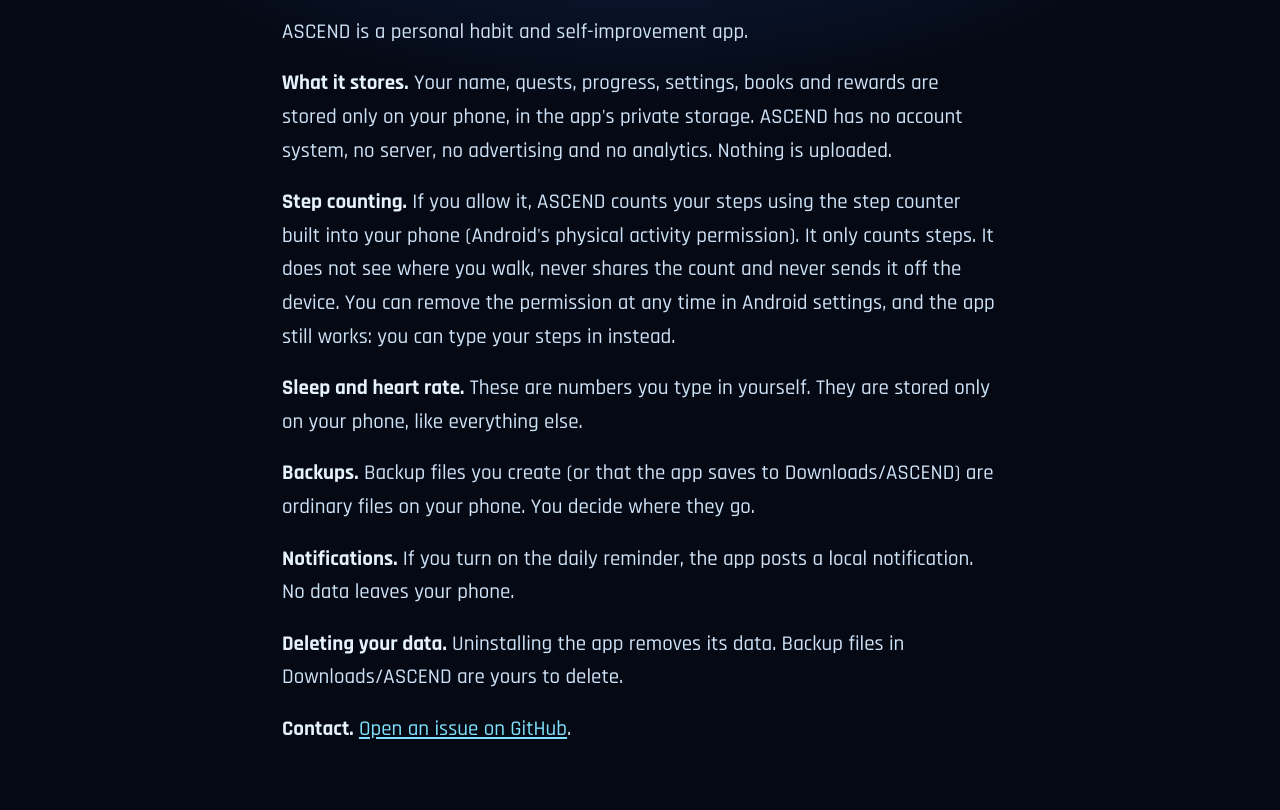
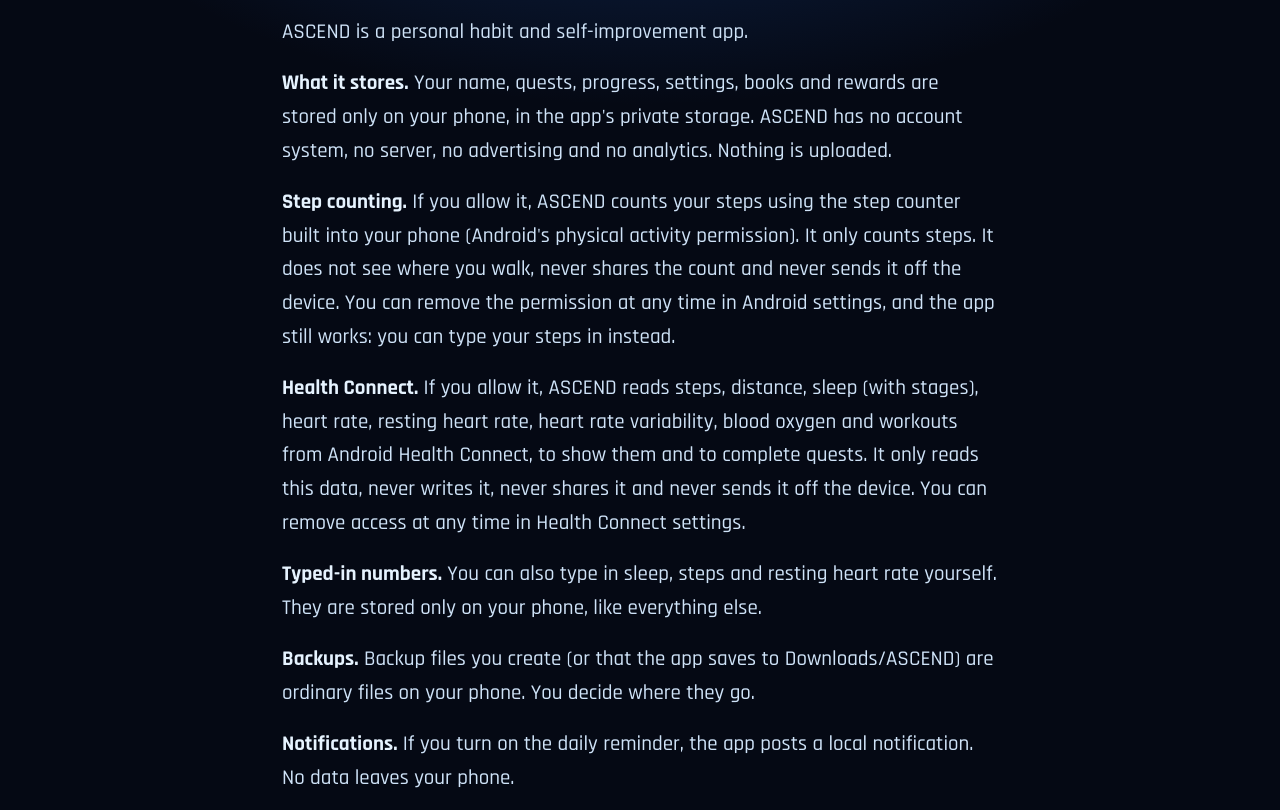
Before and after one commit to techknowledgedev/Ascend-showcase, a plain HTML site: page privacy.html in a window 1280 px wide. Shown: the part 231-1041 px from the top of the page. Drawn offline with Linux system fonts and the light colour scheme.

Commit message:
Showcase: Health Connect is optional again
Co-Authored-By: Claude Sonnet 5.5 <noreply@anthropic.com>
Claude-Session: https://claude.ai/code/session_01SwXAeFsgfusYWhEm93F5ez

```diff
--- a/privacy.html
+++ b/privacy.html
@@ -24,7 +24,8 @@ strong{color:var(--text);font-weight:700}
 <p>ASCEND is a personal habit and self-improvement app.</p>
 <p><strong>What it stores.</strong> Your name, quests, progress, settings, books and rewards are stored only on your phone, in the app&#x27;s private storage. ASCEND has no account system, no server, no advertising and no analytics. Nothing is uploaded.</p>
 <p><strong>Step counting.</strong> If you allow it, ASCEND counts your steps using the step counter built into your phone (Android&#x27;s physical activity permission). It only counts steps. It does not see where you walk, never shares the count and never sends it off the device. You can remove the permission at any time in Android settings, and the app still works: you can type your steps in instead.</p>
-<p><strong>Sleep and heart rate.</strong> These are numbers you type in yourself. They are stored only on your phone, like everything else.</p>
+<p><strong>Health Connect.</strong> If you allow it, ASCEND reads steps, distance, sleep (with stages), heart rate, resting heart rate, heart rate variability, blood oxygen and workouts from Android Health Connect, to show them and to complete quests. It only reads this data, never writes it, never shares it and never sends it off the device. You can remove access at any time in Health Connect settings.</p>
+<p><strong>Typed-in numbers.</strong> You can also type in sleep, steps and resting heart rate yourself. They are stored only on your phone, like everything else.</p>
 <p><strong>Backups.</strong> Backup files you create (or that the app saves to Downloads/ASCEND) are ordinary files on your phone. You decide where they go.</p>
 <p><strong>Notifications.</strong> If you turn on the daily reminder, the app posts a local notification. No data leaves your phone.</p>
 <p><strong>Deleting your data.</strong> Uninstalling the app removes its data. Backup files in Downloads/ASCEND are yours to delete.</p>
```
Also changed, not shown: index.html (+1 -1 lines).
